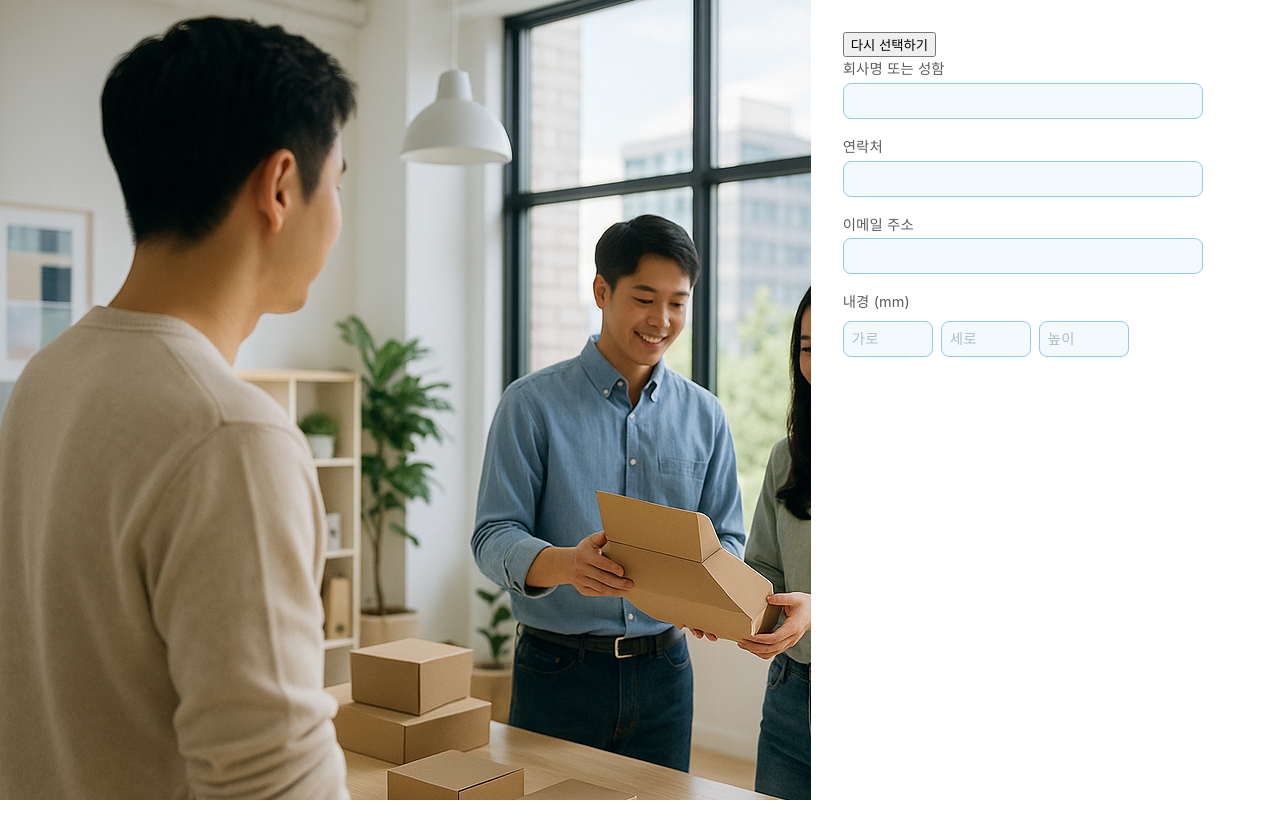
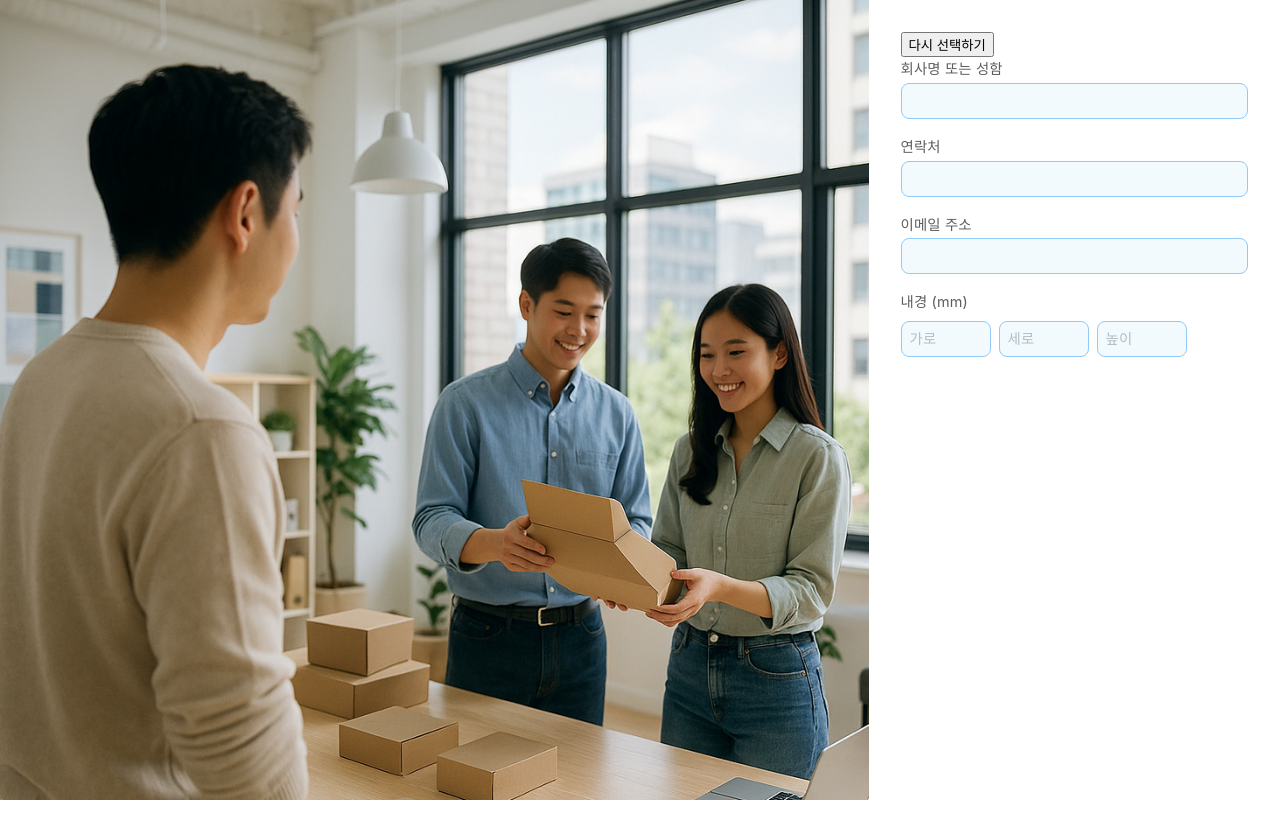
Before and after one commit to YimYoungheun/MTDL-Package, a React (Create React App) app: page / in a window 1280 px wide. Shown: the top 838 px of the page. Built offline with nearby package versions, Linux system fonts and the light colour scheme.

Commit message:
Update App.js

```diff
--- a/src/App.js
+++ b/src/App.js
@@ -133,9 +133,9 @@ return (
     padding: 0,             // 안쪽 여백 없음
     boxSizing: 'border-box'
   }}>
-    {/* 왼쪽 이미지: 2/3 */}
+    {/* 왼쪽 이미지 */}
     <div style={{
-      flex: 2,
+      flex: 2.5,
       minWidth: 0,
       height: '100vh',
       margin: 0,            // 바깥쪽 여백 없음
@@ -145,7 +145,7 @@ return (
         src="/img/Designers.png"
         alt="B형 상자"
         style={{
-          width: '80vw',
+          width: '70vw',
           height: '100%',
           objectFit: 'cover', // 꽉 채움 (잘릴 수도 있음)
           display: 'block',   // img의 기본 inline 속성을 block으로
```
